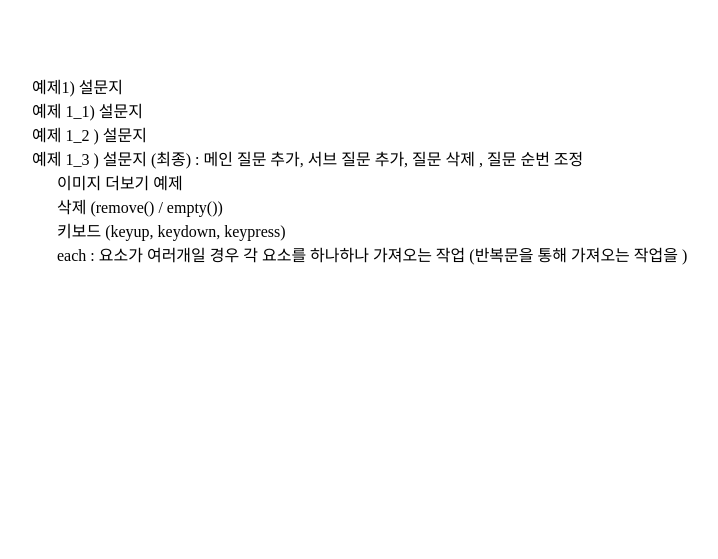
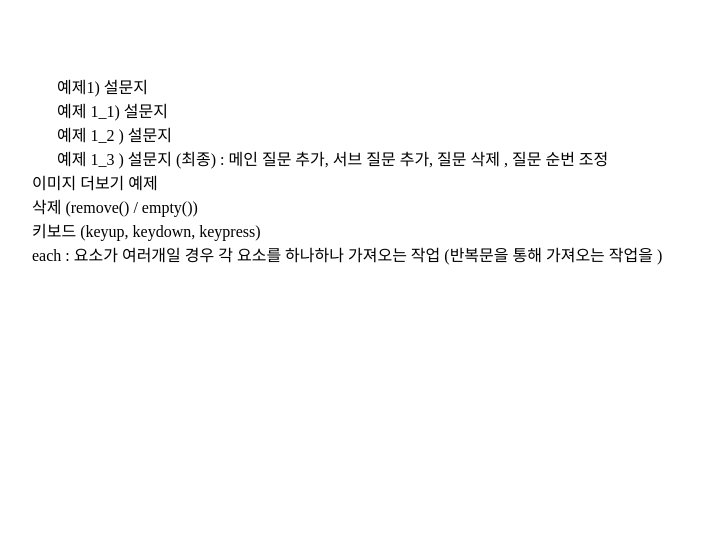
Before and after one commit to chkdchkd1/HTML, a plain HTML site: page day39/index.html in a window 1280 px wide. Shown: the whole page, without its empty margins (163-881 px from the left). Drawn offline with Linux system fonts and the light colour scheme.

Commit message:
39 index 수정

```diff
--- a/day39/index.html
+++ b/day39/index.html
@@ -40,14 +40,14 @@
         <div class="text2">
         <br>
 
-        <a href="ex1.html"> 예제1) 설문지  </a> <br>
-        <a href="ex1_1.html"> 예제 1_1) 설문지  </a> <br>
-        <a href="ex1_2.html"> 예제 1_2 ) 설문지 </a> <br>
-        <a href="ex1_3.html"> 예제 1_3 ) 설문지 (최종) : 메인 질문 추가, 서브 질문 추가, 질문 삭제 , 질문 순번 조정  </a> <br>
-        <a href="ex2.html" class="ex"> 이미지 더보기 예제</a> <br>
-        <a href="remove.html" class="ex"> 삭제 (remove() / empty()) </a> <br>
-        <a href="keyboard.html" class="ex"> 키보드 (keyup, keydown, keypress) </a><br>
-        <a href="each.html" class="ex"> each  : 요소가 여러개일 경우 각 요소를 하나하나 가져오는 작업 (반복문을 통해 가져오는 작업을 )</a> <br>
+        <a href="ex1.html" class="ex"> 예제1) 설문지  </a> <br>
+        <a href="ex1_1.html" class="ex"> 예제 1_1) 설문지  </a> <br>
+        <a href="ex1_2.html" class="ex"> 예제 1_2 ) 설문지 </a> <br>
+        <a href="ex1_3.html" class="ex"> 예제 1_3 ) 설문지 (최종) : 메인 질문 추가, 서브 질문 추가, 질문 삭제 , 질문 순번 조정  </a> <br>
+        <a href="ex2.html" > 이미지 더보기 예제</a> <br>
+        <a href="remove.html" > 삭제 (remove() / empty()) </a> <br>
+        <a href="keyboard.html" > 키보드 (keyup, keydown, keypress) </a><br>
+        <a href="each.html" > each  : 요소가 여러개일 경우 각 요소를 하나하나 가져오는 작업 (반복문을 통해 가져오는 작업을 )</a> <br>
 
 
 
```
